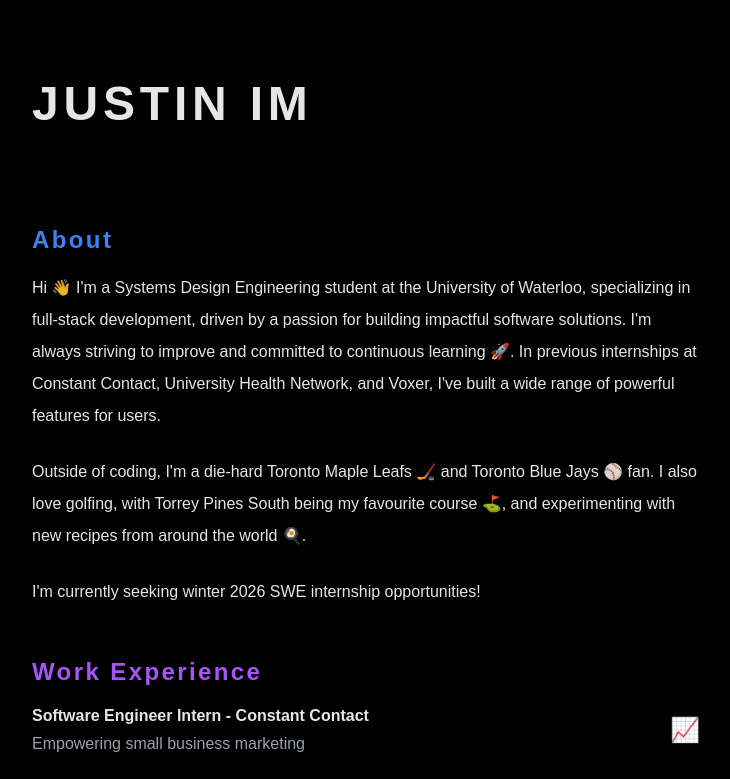
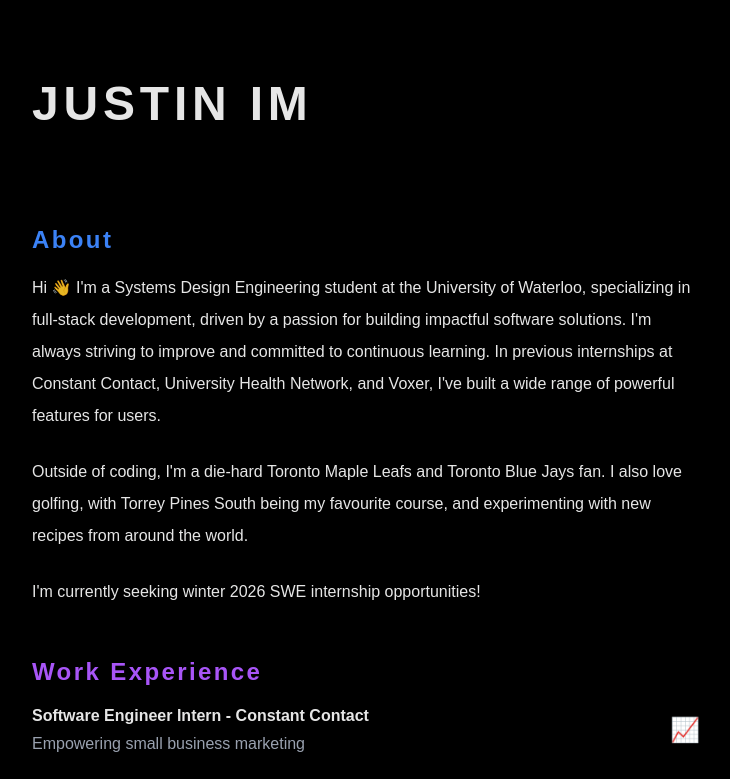
Before and after one commit to justin-im1/portfolio, a Next.js app: page / in a window 1280 px wide. Shown: the top 779 px of the page, without its empty margins (272-1002 px from the left). Built offline with nearby package versions, Linux system fonts and the light colour scheme; a web font is replaced by a local one.

Commit message:
fix design issues

```diff
--- a/src/app/layout.tsx
+++ b/src/app/layout.tsx
@@ -17,8 +17,8 @@
 const activeFont = electrolize;
 
 export const metadata: Metadata = {
-  title: "Portfolio",
-  description: "A modern portfolio showcasing my work and experience",
+  title: "Justin Im's Portfolio",
+  description: "Systems Design Engineering student at the University of Waterloo focused on full‑stack development. Seeking winter 2026 software engineering internships.",
 };
 
 export default function RootLayout({
--- a/src/components/sections/AboutSection.tsx
+++ b/src/components/sections/AboutSection.tsx
@@ -2,11 +2,11 @@
   return (
     <div className="text-white/90 text-sm md:text-base leading-loose space-y-6">
       <p>
-        Hi 👋 I'm a Systems Design Engineering student at the University of Waterloo, specializing in full-stack development, driven by a passion for building impactful software solutions. I'm always striving to improve and committed to continuous learning 🚀. In previous internships at Constant Contact, University Health Network, and Voxer, I've built a wide range of powerful features for users.
+        Hi 👋 I'm a Systems Design Engineering student at the University of Waterloo, specializing in full-stack development, driven by a passion for building impactful software solutions. I'm always striving to improve and committed to continuous learning. In previous internships at Constant Contact, University Health Network, and Voxer, I've built a wide range of powerful features for users.
       </p>
 
       <p>
-        Outside of coding, I'm a die-hard Toronto Maple Leafs 🏒 and Toronto Blue Jays ⚾️ fan. I also love golfing, with Torrey Pines South being my favourite course ⛳️, and experimenting with new recipes from around the world 🍳.
+        Outside of coding, I'm a die-hard Toronto Maple Leafs and Toronto Blue Jays fan. I also love golfing, with Torrey Pines South being my favourite course, and experimenting with new recipes from around the world.
       </p>
 
       <p>
--- a/src/components/sections/WorkSection.tsx
+++ b/src/components/sections/WorkSection.tsx
@@ -6,7 +6,7 @@
           <div className="font-semibold text-white/90 text-sm md:text-base">Software Engineer Intern - Constant Contact</div>
           <div className="text-gray-400 text-sm md:text-base mt-1">Empowering small business marketing</div>
         </div>
-        <div className="w-6 h-6 md:w-10 md:h-10 flex items-center justify-center md:justify-end md:pr-1">
+        <div className="w-6 h-6 md:w-10 md:h-10 flex items-center justify-center md:justify-end md:pr-1 md:mr-0.4 mr-0">
           <span className="text-lg md:text-2xl" role="img" aria-label="marketing">📈</span>
         </div>
       </div>
@@ -16,7 +16,7 @@
           <div className="font-semibold text-white/90 text-sm md:text-base">Software Developer Intern - University Health Network</div>
           <div className="text-gray-400 text-sm md:text-base mt-1">Building research platforms</div>
         </div>
-        <div className="w-6 h-6 md:w-10 md:h-10 flex items-center justify-center md:justify-end md:pr-1">
+        <div className="w-6 h-6 md:w-10 md:h-10 flex items-center justify-center md:justify-end md:pr-1 md:mr-0.4 mr-0">
           <span className="text-lg md:text-2xl" role="img" aria-label="hospital">🏥</span>
         </div>
       </div>
@@ -26,7 +26,7 @@
           <div className="font-semibold text-white/90 text-sm md:text-base">UI/UX Designer and Developer Intern - Voxer</div>
           <div className="text-gray-400 text-sm md:text-base mt-1">Enhancing the telecom experience</div>
         </div>
-        <div className="w-6 h-6 md:w-10 md:h-10 flex items-center justify-center md:justify-end md:pr-1">
+        <div className="w-6 h-6 md:w-10 md:h-10 flex items-center justify-center md:justify-end md:pr-1 md:mr-0.4 mr-0">
           <span className="text-lg md:text-2xl" role="img" aria-label="speech bubble">💬</span>
         </div>
       </div>
```
